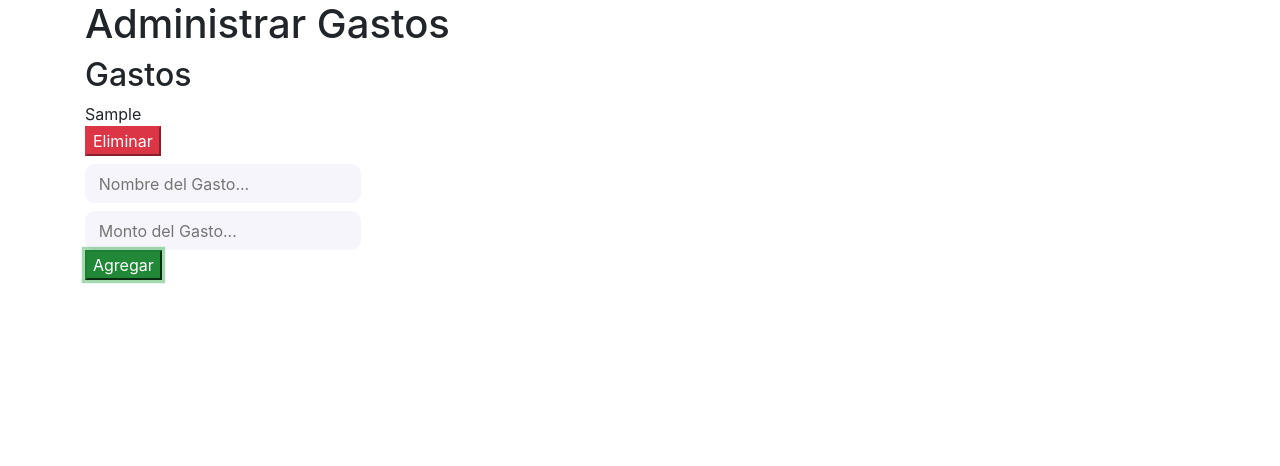
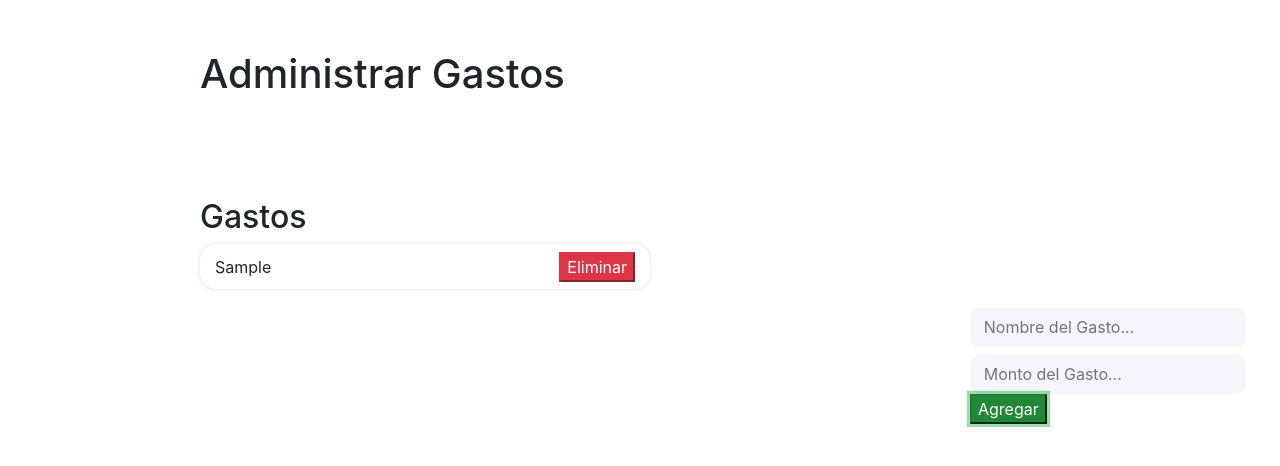
Before and after one commit to rommel14022001/MetroCondomio, a Next.js app: page / in a window 1280 px wide. Both pictures are taken after typing "Sample", "Sample" into the empty fields and a click on the button "Agregar". Shown: the top 466 px of the page. Built offline with nearby package versions, Linux system fonts and the light colour scheme.

Commit message:
entrega 1 no lista

```diff
--- a/components/GastoDetail.tsx
+++ b/components/GastoDetail.tsx
@@ -1,15 +1,16 @@
 
 import React from 'react';
-
+import styles from '../styles/components/gastosDetails.module.css';
+import {Col} from 'react-bootstrap'
 export const GastosDetails  = ({gasto, deleteGasto}) => {
 
     const {name,amount} = gasto;
 
     return(
-        <div className = "TagsDetailsContainer">
+        <Col xs={5} lg={5} md={5} className = {styles.gastosDetails}>
             <div> {name} </div>
             <button className="btn-outline btn-danger" onClick = {() => deleteGasto(name)}>Eliminar</button>
-        </div>
+        </Col>
     )
 }
 
--- a/components/GastosForm.tsx
+++ b/components/GastosForm.tsx
@@ -3,7 +3,8 @@ import React, {useState} from 'react';
 
 import styles from "../styles/components/gastosForm.module.css"
 import {Row,Container,Col} from 'react-bootstrap';
-// import transaccion from "../assets/transaccion.svg";
+import Image from 'next/image';
+
 export const GastosForm = ({createGasto}) => {
 
     const [gasto, handleGasto]=useState({name:'', amount:''});
@@ -31,11 +32,15 @@ export const GastosForm = ({createGasto}) => {
     }
 
     return(
-        <div className = "GastosFormContainer">
-            {/* <img src = {transaccion} id = "Image"></img> */}
+        <div className = {styles.GastosFormContainer}>
+            {/* <Image
+                src = {transaccion}
+                id = "Image"
+                width={500}
+                height={500}
+                /> */}
 
-
-            <form onSubmit = {submitGasto}>
+            <form className={styles.formg} onSubmit = {submitGasto}>
                 <Row>
                     <Col xs={12} md={8} lg={8}>
                         <div className = "mt-2">
--- a/package.json
+++ b/package.json
@@ -11,6 +11,7 @@
   "dependencies": {
     "@babel/plugin-syntax-jsx": "^7.12.13",
     "@babel/preset-react": "^7.12.13",
+    "@svgr/webpack": "^5.5.0",
     "apollo-server-express": "^2.19.2",
     "bootstrap": "^4.6.0",
     "express": "^4.17.1",
@@ -19,6 +20,7 @@
     "pg": "^8.5.1",
     "react": "17.0.1",
     "react-bootstrap": "^1.4.3",
+    "react-bootstrap-validation": "^0.1.11",
     "react-dom": "17.0.1",
     "reflect-metadata": "^0.1.13",
     "sequelize": "5.15.1",
@@ -33,6 +35,7 @@
     "@types/node": "^14.14.25",
     "@types/react": "^17.0.1",
     "@types/react-dom": "^17.0.0",
+    "babel-plugin-inline-react-svg": "^1.1.2",
     "nodemon": "^2.0.7",
     "typescript": "^4.1.3",
     "webpack-dev-server": "^3.11.2"
--- a/pages/gastospage.tsx
+++ b/pages/gastospage.tsx
@@ -1,9 +1,10 @@
 import GastosDetails from '../components/GastoDetail';
 import GastosForm from '../components/GastosForm';
 import React, {useState, useEffect,Fragment} from 'react';
+import styles from "../styles/pages/gastospage.module.css";
 import {Container, Button,Col,Row} from 'react-bootstrap';
-
-
+import resolvers from '../graphQL/resolvers/resolvers';
+// const models=require('../sequelize/models/index');
 
 export const GastosPage = () => {
 
@@ -13,7 +14,7 @@ export const GastosPage = () => {
     const createGasto = (name,amount)=> {
 
         setGastos( (prevGasto) => {return [...prevGasto ,{name,amount}]} );
-
+        // console.log(resolvers.Query.getUsuarios(models))
     }
 
     const deleteGasto=  gasto =>{
@@ -22,13 +23,18 @@ export const GastosPage = () => {
 
     }
 
+
+
     const title= gastos.length===0 ? 'No Hay Gastos' : 'Gastos';
 
     return(
         <Container>
-            <h1>Administrar Gastos</h1>
+            <Col className={styles.title}>
+
+                <h1>Administrar Gastos</h1>
+            </Col>
             <div className = "TagsManagerBody">
-                <div className = "TagsManagerDetails">
+                <Col className = {styles.GastosManagerDetails}>
                     <h2> {title} </h2>
                     {gastos.map(gasto=>(
                     <GastosDetails
@@ -37,7 +43,7 @@ export const GastosPage = () => {
                     deleteGasto={deleteGasto}
 
                     />))}
-                </div>
+                </Col>
                 <div className = "TagsManagerForm">
                     <GastosForm
                     key={1}
--- /dev/null
+++ b/styles/components/gastosDetails.module.css
@@ -0,0 +1,20 @@
+.gastosDetails {
+  width: 100%;
+  border-radius: 15px;
+  display: flex;
+  justify-content: space-between;
+  align-items: center;
+  font-size: 1rem;
+  /* font-family: $font-family; */
+  padding: 7.5px 15px;
+  margin-bottom: 1rem;
+  background-color: #ffffff;
+  /* margin-left: auto; */
+  box-shadow: rgba(0, 0, 0, 0.1) 0px 0px 5px 0px,
+    rgba(0, 0, 0, 0.1) 0px 0px 1px 0px;
+  /* &:hover {
+        box-shadow: 0px 4px 40px 10px rgba(0, 0, 0, 0.06);
+        transition: all 1s ease;
+        box-shadow: 0px 4px 40px 10px rgba(0, 0, 0, 0.06);
+    }   */
+}
--- a/styles/components/gastosForm.module.css
+++ b/styles/components/gastosForm.module.css
@@ -13,3 +13,8 @@
   color: #0e0e0e;
   outline: none;
 }
+.GastosFormContainer {
+  left: 970px;
+  top: 300px;
+  position: absolute;
+}
--- /dev/null
+++ b/styles/pages/gastospage.module.css
@@ -0,0 +1,9 @@
+.title {
+  margin-left: 100px;
+  margin-top: 50px;
+}
+
+.GastosManagerDetails {
+  margin-top: 100px;
+  margin-left: 100px;
+}
```
Also changed, not shown: .babelrc, 2 other files (tests, documents, lock files or other folders).
